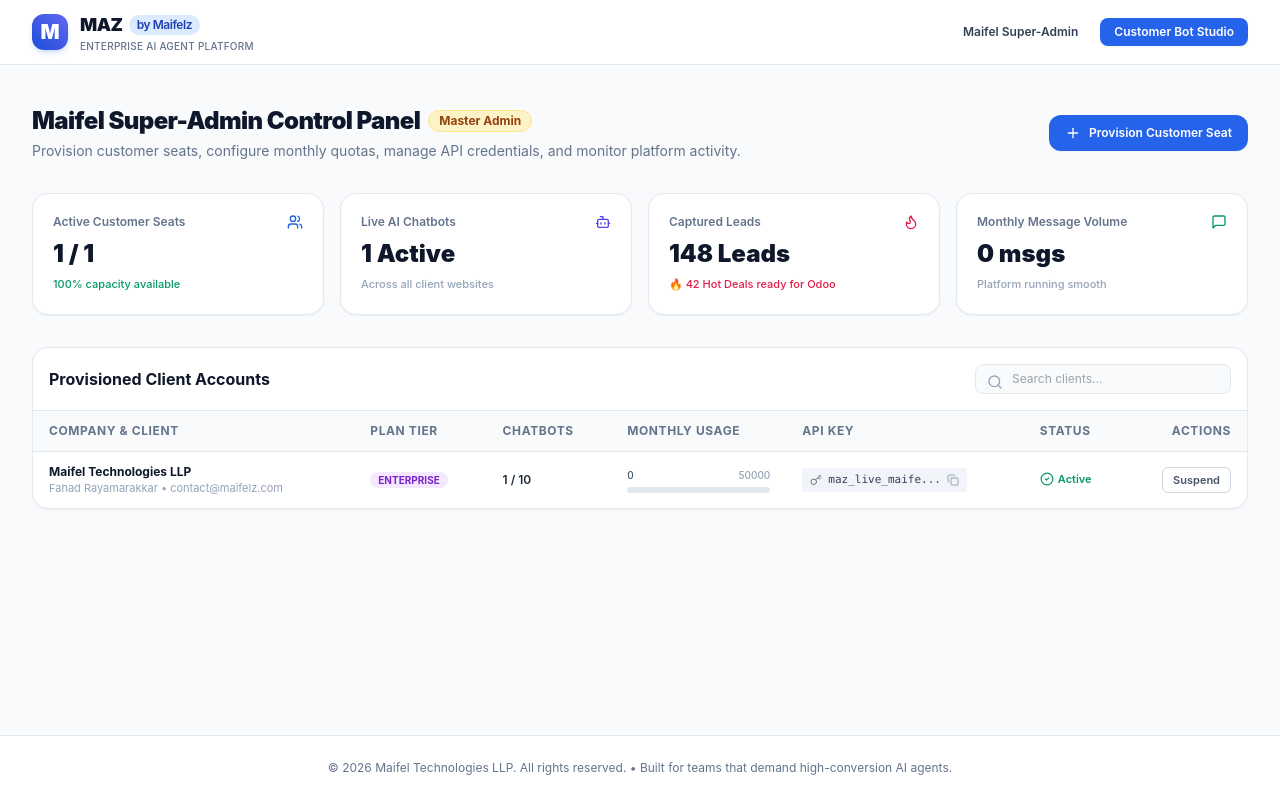
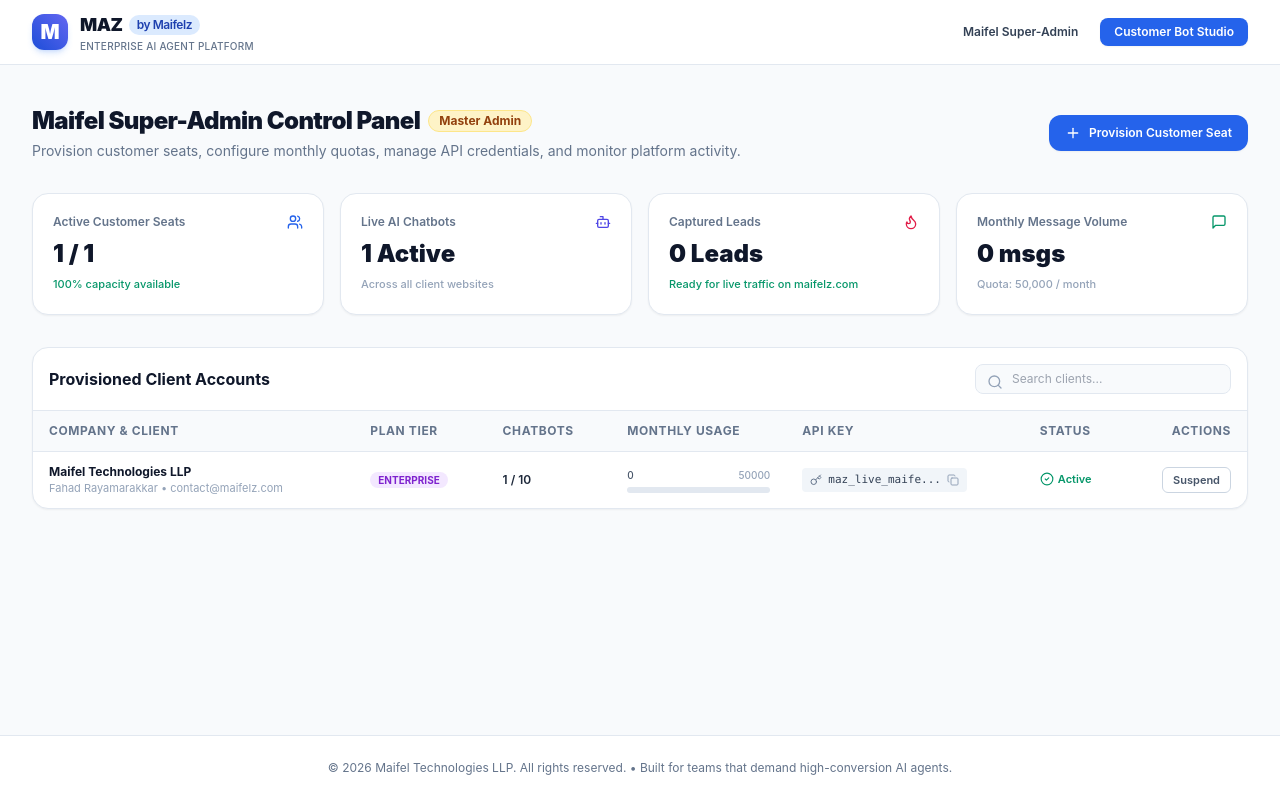
Before and after one commit to Fahad-RM/maz-portal, a Next.js app: page /admin in a window 1280 px wide. Built offline with nearby package versions, Linux system fonts and the light colour scheme.

Commit message:
Update admin metrics and set clean Maifelz enterprise seat

```diff
--- a/src/app/admin/page.tsx
+++ b/src/app/admin/page.tsx
@@ -138,8 +138,8 @@
             <span className="text-xs font-semibold text-slate-500">Captured Leads</span>
             <Flame className="w-4 h-4 text-rose-600" />
           </div>
-          <div className="text-2xl font-black text-slate-900 mt-2">148 Leads</div>
-          <span className="text-[11px] text-rose-600 font-medium">🔥 42 Hot Deals ready for Odoo</span>
+          <div className="text-2xl font-black text-slate-900 mt-2">0 Leads</div>
+          <span className="text-[11px] text-emerald-600 font-medium">Ready for live traffic on maifelz.com</span>
         </div>
 
         <div className="bg-white p-5 rounded-2xl border border-slate-200 shadow-sm">
@@ -148,7 +148,7 @@
             <MessageSquare className="w-4 h-4 text-emerald-600" />
           </div>
           <div className="text-2xl font-black text-slate-900 mt-2">{tenants.reduce((acc, t) => acc + t.messages_used_this_month, 0)} msgs</div>
-          <span className="text-[11px] text-slate-400 font-medium">Platform running smooth</span>
+          <span className="text-[11px] text-slate-400 font-medium">Quota: 50,000 / month</span>
         </div>
       </div>
 
```
